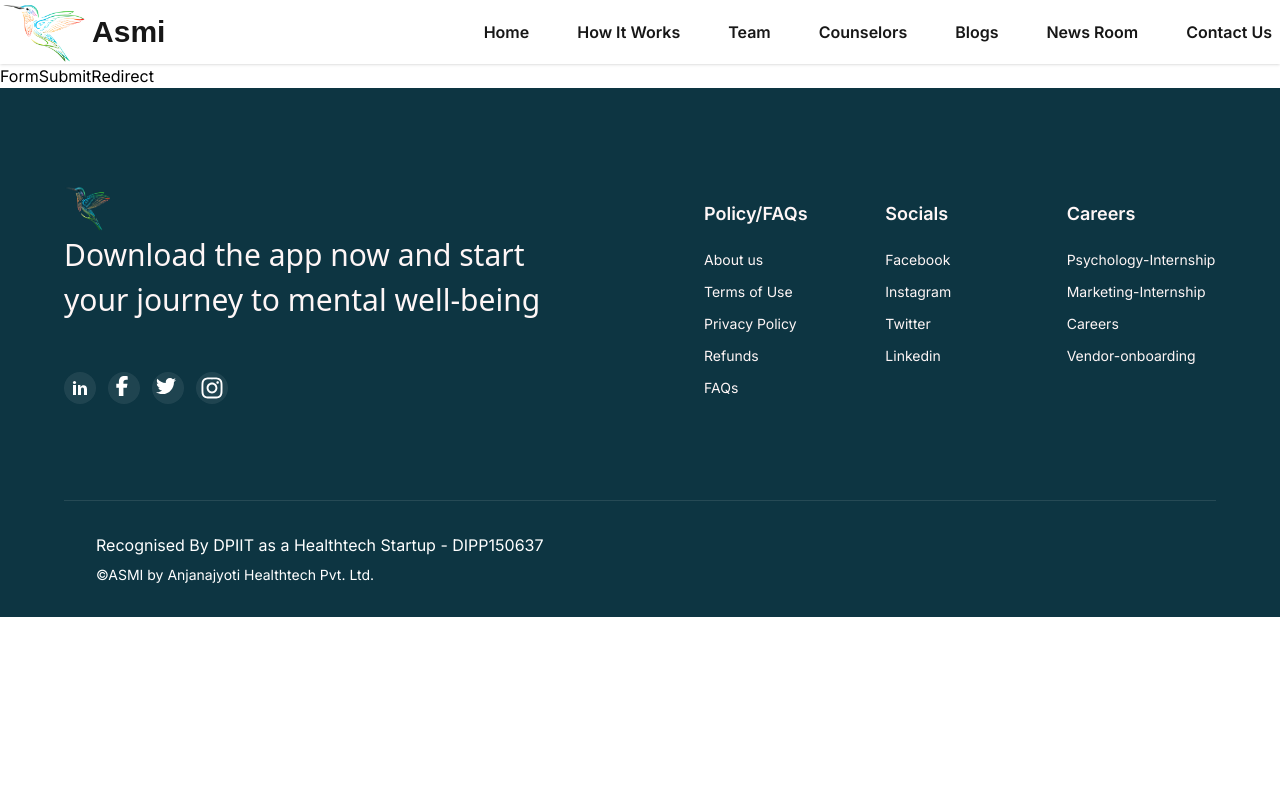
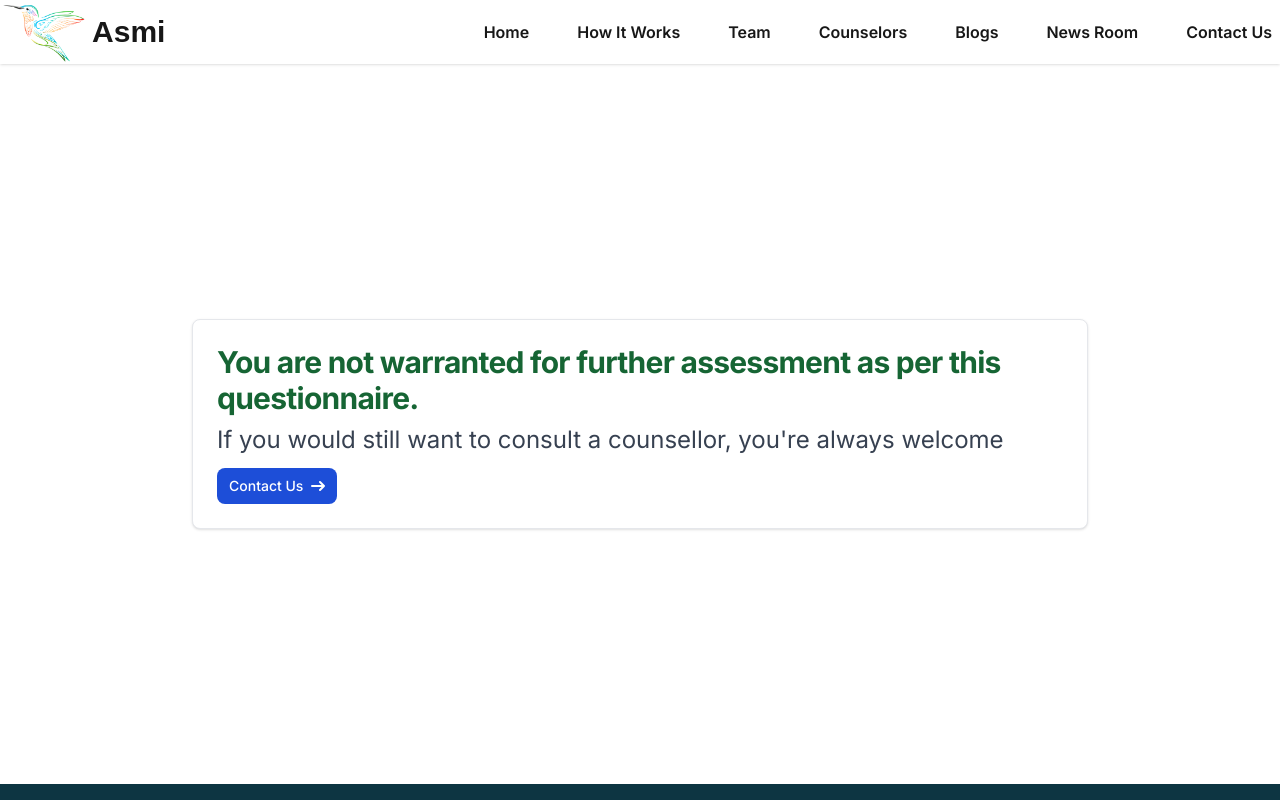
Before and after one commit to teerthrajverma01/Asmi-Frontend, a React (Vite) app: page /submitassessment/1 in a window 1280 px wide. Shown: the top 800 px of the page. Built offline with nearby package versions, Linux system fonts and the light colour scheme; no server answers.

Commit message:
added formredirect page

```diff
--- a/src/pages/FormSubmitRedirect.jsx
+++ b/src/pages/FormSubmitRedirect.jsx
@@ -1,7 +1,86 @@
 import React from "react";
+import { Link, useParams } from "react-router-dom";
 
 const FormSubmitRedirect = () => {
-  return <div>FormSubmitRedirect</div>;
+  const { result } = useParams();
+
+  console.log(result);
+  return (
+    <>
+      <div className="flex flex-col justify-center h-[90vh] ">
+        {result === "positive" ? (
+          <div className="flex justify-center align-middle ">
+            <div className="max-w-sm sm:max-w-[70%] p-6 bg-white border border-gray-200 rounded-lg shadow ">
+              <h5 className="mb-2 text-3xl font-bold tracking-tight text-red-400">
+                You are warranted for further questioning and more comprehensive
+                assessment.
+              </h5>
+
+              <p className="mt-8 mb-3 text-2xl font-normal text-gray-800 ">
+                Please book a session with us
+              </p>
+              <Link
+                to={"/contact-us"}
+                className="inline-flex items-center px-3 py-2 text-sm font-medium text-center text-white bg-blue-700 rounded-lg hover:bg-blue-800 focus:ring-4 focus:outline-none focus:ring-blue-300 "
+              >
+                Contact Us
+                <svg
+                  className="rtl:rotate-180 w-3.5 h-3.5 ms-2"
+                  aria-hidden="true"
+                  xmlns="http://www.w3.org/2000/svg"
+                  fill="none"
+                  viewBox="0 0 14 10"
+                >
+                  <path
+                    stroke="currentColor"
+                    strokeLinecap="round"
+                    strokeLinejoin="round"
+                    strokeWidth="2"
+                    d="M1 5h12m0 0L9 1m4 4L9 9"
+                  />
+                </svg>
+              </Link>
+            </div>
+          </div>
+        ) : (
+          <div className="flex justify-center align-middle ">
+            <div className="max-w-sm  sm:max-w-[70%]  p-6 bg-white border border-gray-200 rounded-lg shadow">
+              <h5 className="mb-2 text-3xl font-bold tracking-tight text-green-800 ">
+                You are not warranted for further assessment as per this
+                questionnaire.
+              </h5>
+
+              <p className="mb-3 text-2xl font-normal text-gray-700 ">
+                If you would still want to consult a counsellor, you're always
+                welcome
+              </p>
+              <Link
+                to={"/contact-us"}
+                className="inline-flex items-center px-3 py-2 text-sm font-medium text-center text-white bg-blue-700 rounded-lg hover:bg-blue-800 focus:ring-4 focus:outline-none focus:ring-blue-300 "
+              >
+                Contact Us
+                <svg
+                  className="rtl:rotate-180 w-3.5 h-3.5 ms-2"
+                  aria-hidden="true"
+                  xmlns="http://www.w3.org/2000/svg"
+                  fill="none"
+                  viewBox="0 0 14 10"
+                >
+                  <path
+                    stroke="currentColor"
+                    strokeLinecap="round"
+                    strokeLinejoin="round"
+                    strokeWidth="2"
+                    d="M1 5h12m0 0L9 1m4 4L9 9"
+                  />
+                </svg>
+              </Link>
+            </div>
+          </div>
+        )}
+      </div>
+    </>
+  );
 };
 
 export default FormSubmitRedirect;
```
